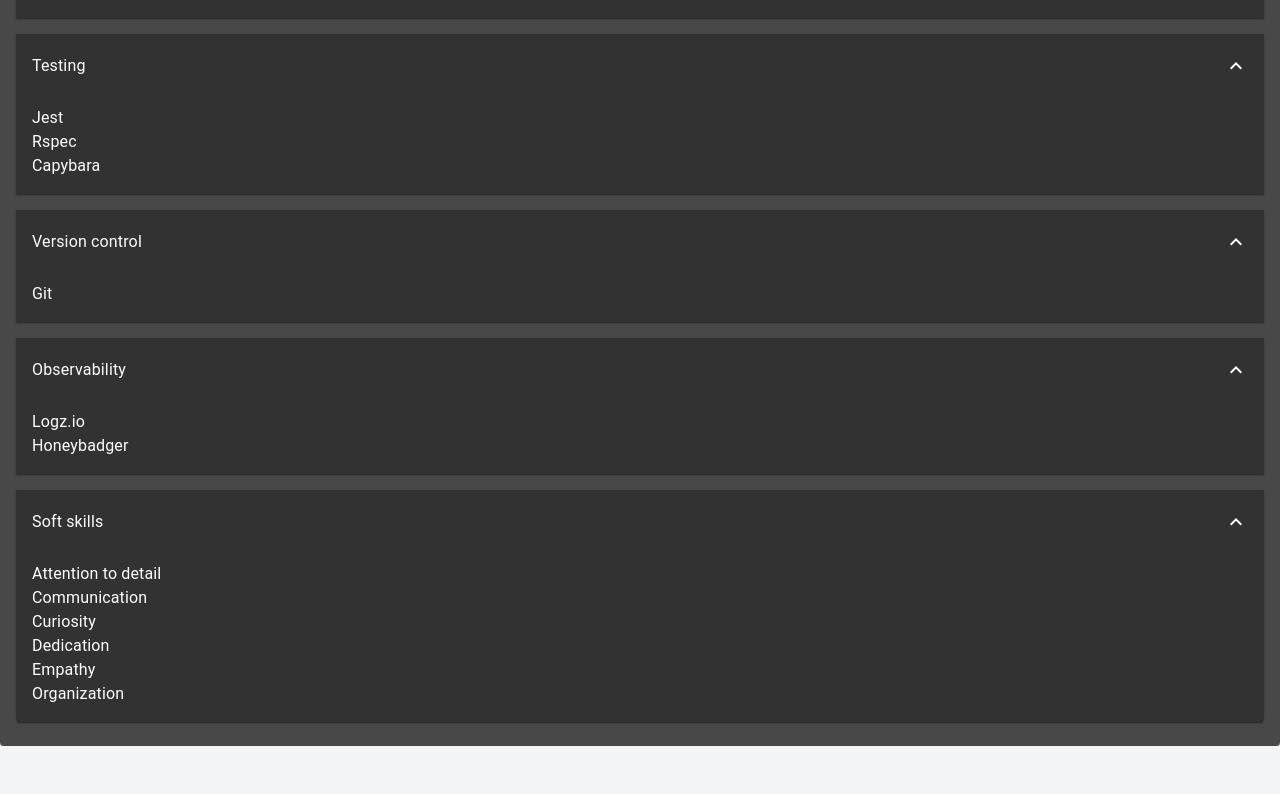
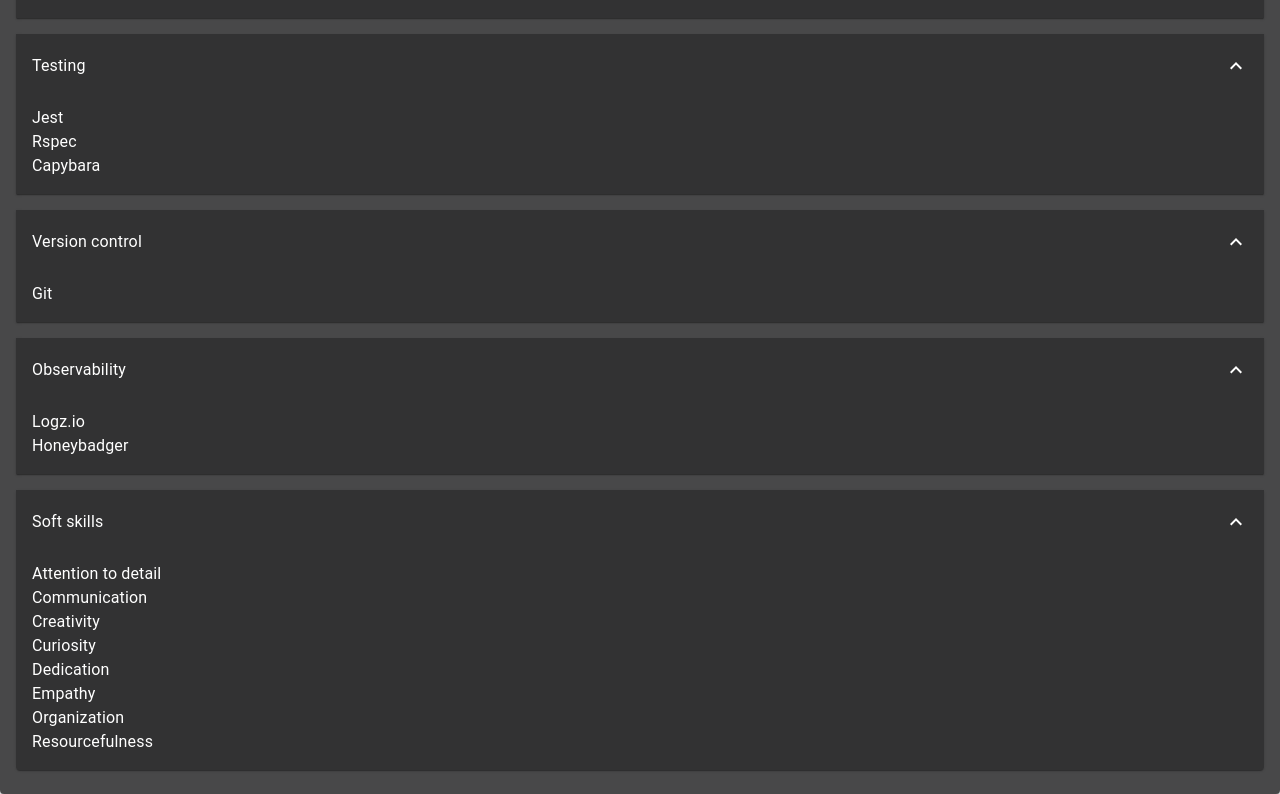
Before and after one commit to fionatagious/fiona.works, a Next.js app: page /resume/skills in a window 1280 px wide. Shown: the part 590-1384 px from the top of the page. Before the commit the page ends 1336 px from the top, so only its background shows below. Built offline with nearby package versions, Linux system fonts and the light colour scheme.

Commit message:
soft skills to mirror resume

```diff
--- a/components/ExperiencePanel.js
+++ b/components/ExperiencePanel.js
@@ -302,7 +302,7 @@ export default function VerticalTabs() {
           </div>
         </ExperiencePanel>
         <ExperiencePanel value={value} index={5}>
-          <div className="text-red-200 text-lg">Paralegal, ACLU</div>
+          <div className="text-red-200 text-lg">Legal Assistant, ACLU</div>
           <div className="text-sm sm:text-md text-white pl-3 mt-2">
             <ul className="list-disc">
               <li>
--- a/components/SkillsAccordion.js
+++ b/components/SkillsAccordion.js
@@ -61,10 +61,12 @@ export default function SkillsAccordion() {
       children: [
         "Attention to detail",
         "Communication",
+        "Creativity",
         "Curiosity",
         "Dedication",
         "Empathy",
         "Organization",
+        "Resourcefulness",
       ],
     },
   ];
--- a/pages/resume/aclu.js
+++ b/pages/resume/aclu.js
@@ -30,7 +30,7 @@ export default function ACLUCard() {
           </Grid>
           <Grid item sx={{ marginLeft: "0.75rem" }}>
             <div className="text-lg sm:text-xl text-pink leading-7">
-              Paralegal
+              Legal Assistant
             </div>
             <Typography variant="subtitle2">
               The American Civil Liberties Union
```
